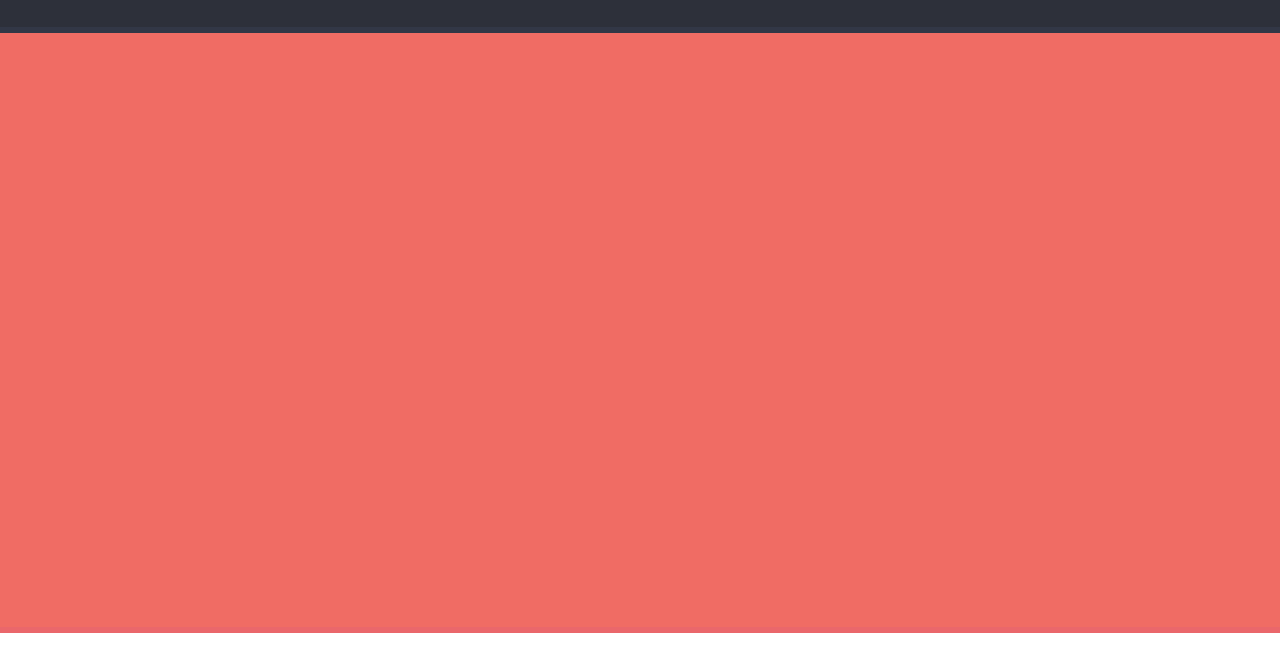
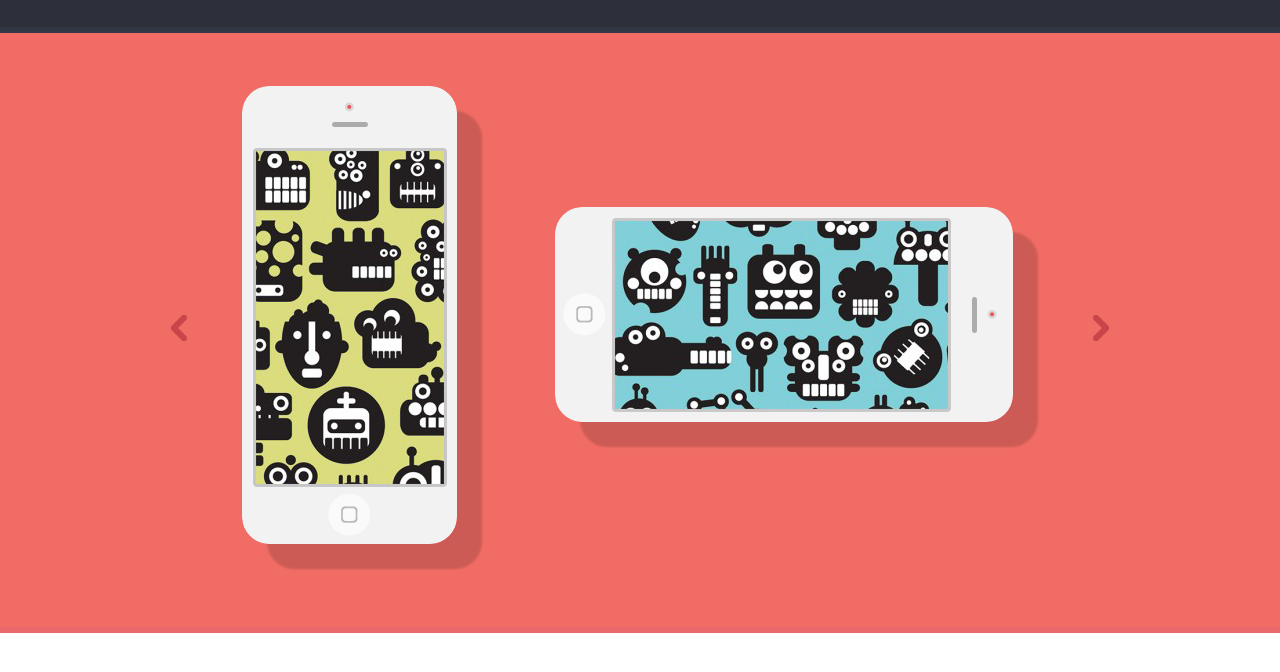
Before and after one commit to VestryOd/singolo, a plain HTML site: page singolo1.html in a window 1280 px wide. Shown: the part 62-734 px from the top of the page. Drawn offline with Linux system fonts and the light colour scheme.

Commit message:
feat: add slider block

```diff
--- a/singolo1.css
+++ b/singolo1.css
@@ -10,6 +10,11 @@ a {
 
 li {
   list-style-type: none;
+}
+
+button {
+  background-color: transparent;
+  border: none;
 }
 
 /* fonts */
@@ -88,7 +93,6 @@ li {
 
 .navbar {
   width: 100%;
-  /* display: inline-block; */
   padding: 0 10px;
 }
 
@@ -141,3 +145,55 @@ li {
 .navbar li:last-of-type::after {
   content: none;
 }
+
+/* Slider styles */
+.slider {
+  position: relative;
+  height: 594px;
+}
+
+.slider-btn {
+  position: absolute;
+  top: 50%;
+  width: 16px;
+  height: 27px;
+  transform: translateY(-56%);
+  cursor: pointer;
+  fill: #ca4549;
+  stroke: none;
+  transition: fill 0.5s ease;
+}
+
+.slider-btn:hover {
+  fill: #ffffff;
+}
+
+.left {
+  left: 11px;
+}
+
+.right {
+  right: 11px;
+}
+
+.phone {
+  position: absolute;
+  border-radius: 27px;
+  box-shadow: 25px 25px 2px 0 rgba(0, 0, 0, 0.15);
+}
+
+.vertical {
+  left: 82px;
+  top: 53px;
+  width: 215px;
+  height: 458px;
+  background-image: url("./assets/img/vertical_phone.png");
+}
+
+.horizontal {
+  left: 395px;
+  top: 174px;
+  width: 458px;
+  height: 215px;
+  background-image: url("./assets/img/horizontal_phone.png");
+}
--- a/singolo1.html
+++ b/singolo1.html
@@ -29,9 +29,45 @@
         </header>
       </div>
     </div>
+    <main>
       <div class="slider-bg-wrap">
         <div class="container">
-
+          <section>
+            <div class="wrapper">
+              <div class="slider">
+                <button class="left slider-btn">
+                  <svg version="1.1" x="0px" y="0px" viewbox="0 0 134 220" style="enable-background: new 0 0 134 220;" xml:space="preserve">
+                    <g>
+                      <path d="M109,219.4c-6.5,0-12.7-2.5-17.3-7.2L7.5,128c-4.8-4.8-7.4-11.2-7.2-18c-0.2-6.8,2.4-13.2,7.2-18L91.7,7.8
+                  		c4.6-4.6,10.8-7.2,17.3-7.2s12.7,2.5,17.3,7.2s7.2,10.8,7.2,17.3c0,6.5-2.5,12.7-7.2,17.3L58.8,110l67.5,67.5
+                  		c4.6,4.6,7.2,10.8,7.2,17.3c0,6.5-2.5,12.7-7.2,17.3C121.7,216.8,115.5,219.4,109,219.4z" />
+                      <path d="M109,1.1c6.4,0,12.4,2.5,17,7c4.5,4.5,7,10.6,7,17s-2.5,12.4-7,17l-67.2,67.2l-0.7,0.7l0.7,0.7l67.2,67.2
+                  		c4.5,4.5,7,10.6,7,17s-2.5,12.4-7,17c-4.5,4.5-10.6,7-17,7c-6.4,0-12.4-2.5-17-7L7.9,127.7c-4.7-4.7-7.2-11-7-17.6l0,0l0,0
+                  		c-0.2-6.7,2.3-12.9,7-17.6L92,8.2C96.6,3.6,102.6,1.1,109,1.1 M109,0.1c-6.4,0-12.8,2.4-17.7,7.3L7.2,91.6
+                  		c-5.1,5.1-7.5,11.8-7.3,18.4c-0.2,6.6,2.2,13.3,7.3,18.4l84.1,84.1c4.9,4.9,11.3,7.3,17.7,7.3s12.8-2.4,17.7-7.3
+                  		c9.8-9.8,9.8-25.6,0-35.4L59.5,110l67.2-67.2c9.8-9.8,9.8-25.6,0-35.4v0C121.8,2.6,115.4,0.1,109,0.1L109,0.1z" />
+                    </g>
+                  </svg>
+                </button>
+                <button class="right slider-btn">
+                  <svg version="1.1" x="0px" y="0px" viewbox="0 0 134 220" style="enable-background: new 0 0 134 220;" xml:space="preserve">
+                    <g>
+                      <path d="M24.9,219.4c-6.5,0-12.7-2.5-17.3-7.2c-4.6-4.6-7.2-10.8-7.2-17.3c0-6.5,2.5-12.7,7.2-17.3L75.1,110L7.5,42.5
+                  		c-4.6-4.6-7.2-10.8-7.2-17.3c0-6.5,2.5-12.7,7.2-17.3s10.8-7.2,17.3-7.2s12.7,2.5,17.3,7.2L126.3,92c4.8,4.8,7.4,11.2,7.2,18
+                  		c0.2,6.8-2.4,13.2-7.2,18l-84.1,84.1C37.6,216.8,31.4,219.4,24.9,219.4z" />
+                      <path d="M24.9,1.1c6.4,0,12.4,2.5,17,7L126,92.3c4.7,4.7,7.2,11,7,17.6l0,0l0,0c0.2,6.7-2.3,12.9-7,17.6l-84.1,84.1
+                  		c-4.5,4.5-10.6,7-17,7c-6.4,0-12.4-2.5-17-7c-4.5-4.5-7-10.6-7-17s2.5-12.4,7-17l67.2-67.2l0.7-0.7l-0.7-0.7L7.9,42.1
+                  		c-9.4-9.4-9.4-24.6,0-33.9C12.4,3.6,18.5,1.1,24.9,1.1 M24.9,0.1c-6.4,0-12.8,2.4-17.7,7.3v0c-9.8,9.8-9.8,25.6,0,35.4L74.4,110
+                  		L7.2,177.2c-9.8,9.8-9.8,25.6,0,35.4c4.9,4.9,11.3,7.3,17.7,7.3c6.4,0,12.8-2.4,17.7-7.3l84.1-84.1c5.1-5.1,7.5-11.8,7.3-18.4
+                  		c0.2-6.6-2.2-13.3-7.3-18.4L42.5,7.5C37.7,2.6,31.3,0.1,24.9,0.1L24.9,0.1z" />
+                    </g>
+                  </svg>
+                </button>
+                <div class="vertical phone"></div>
+                <div class="horizontal phone"></div>
+              </div>
+            </div>
+          </section>
         </div>
       </div>
       <div class="content-bg-wrap">
@@ -39,6 +75,8 @@
 
         </div>
       </div>
+    </main>
+
   </div>
 </body>
 </html>
```
Also changed, not shown: assets/img/horizontal_phone.png (added), assets/img/vertical_phone.png (added). Lines whose indentation alone changed are shown as unchanged.
